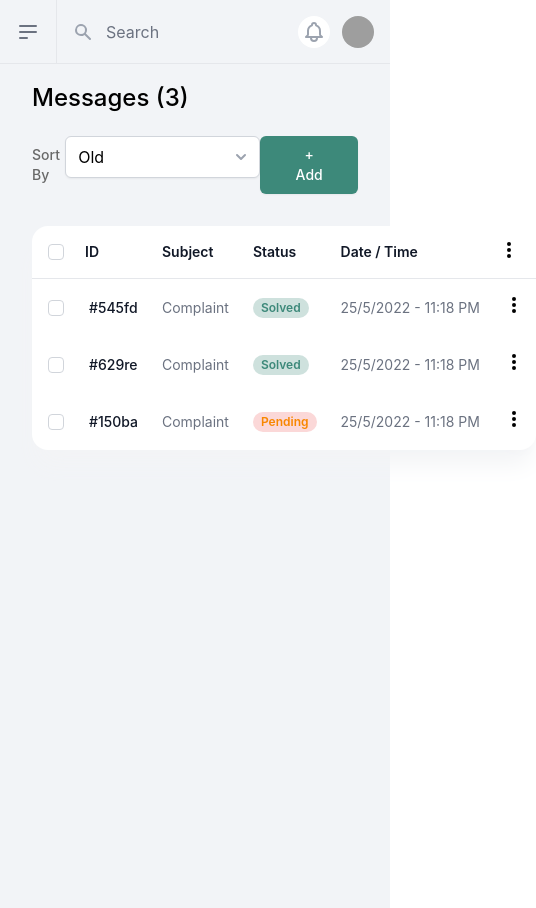
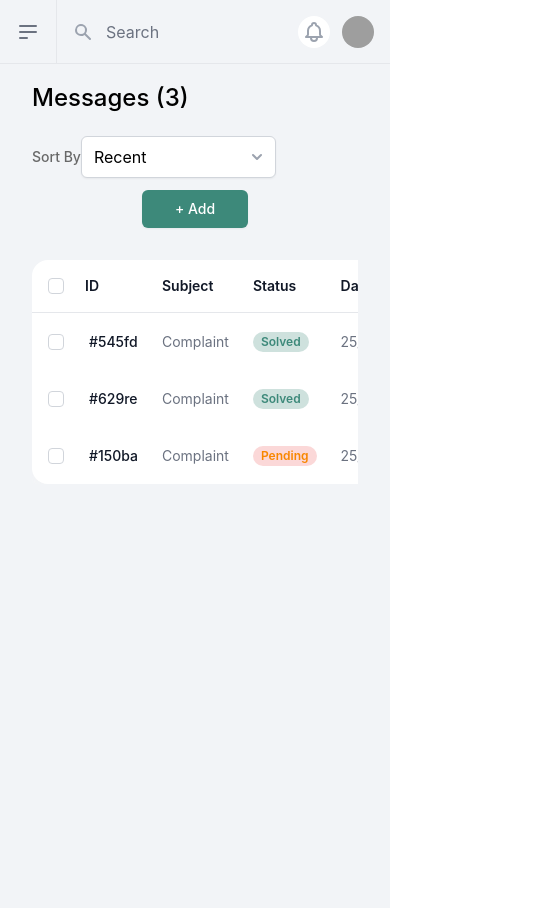
Before and after one commit to MohmaedAlaa/E-commerce-Vendor-Dashboard, a Next.js app: page /support in a window 390 px wide. Shown: the whole page, 536 px wide, since content can reach past the window. Built offline with nearby package versions, Linux system fonts and the light colour scheme; grey boxes are pictures that could not be loaded.

Commit message:
support responsive  fixed

```diff
--- a/components/dashboard/ProductsLayout.jsx
+++ b/components/dashboard/ProductsLayout.jsx
@@ -22,7 +22,7 @@ export default function ProductsLayout() {
           )}
         </div>
         {products.length > 0 ? (
-          <div className=" overflow-x-auto  sm:rounded-lg mt-5  relative max-h-[450px] overflow-y-scroll scroll-bar">
+          <div className="   sm:rounded-lg mt-5  relative max-h-[450px] overflow-x-auto overflow-y-scroll scroll-bar">
             <table className="w-full text-sm text-left table-auto	 ">
               <thead className="sticky top-0 bg-white border-b ">
                 <tr className="text-xs     w-full ">
--- a/components/support/ModelCreateMessage.js
+++ b/components/support/ModelCreateMessage.js
@@ -96,7 +96,7 @@ export default function MyDialog({ isOpen, setIsOpen }) {
                           leaveFrom="transform opacity-100 scale-100"
                           leaveTo="transform opacity-0 scale-95"
                         >
-                          <Menu.Items className="origin-top-right absolute right-0 mt-2 w-full   rounded-md shadow-lg bg-white ring-1 ring-black ring-opacity-5 focus:outline-none">
+                          <Menu.Items className="origin-top-right absolute right-0 mt-2 w-full   rounded-md shadow-lg bg-white ring-1 ring-black z-30 ring-opacity-5 focus:outline-none">
                             <div className="py-1">
                               <Menu.Item>
                                 {({ active }) => (
--- a/components/support/SortSelect.js
+++ b/components/support/SortSelect.js
@@ -15,13 +15,14 @@ function classNames(...classes) {
 }
 
 export default function SortSelect() {
-  const [selected, setSelected] = useState(people[3]);
+  const [selected, setSelected] = useState(people[0]);
 
   return (
     <Listbox value={selected} onChange={setSelected}>
       {({ open }) => (
-        <>
-          <Listbox.Label className=" text-sm font-medium text-[#686868] align-middle my-auto">
+        <div className="flex flex-wrap flex-row justify-between " >
+
+          <Listbox.Label className=" text-sm font-medium text-[#686868] align-middle my-auto ">
             Sort By
           </Listbox.Label>
           <div className=" relative">
@@ -84,7 +85,7 @@ export default function SortSelect() {
               </Listbox.Options>
             </Transition>
           </div>
-        </>
+        </div>
       )}
     </Listbox>
   );
--- a/components/support/SupportList.jsx
+++ b/components/support/SupportList.jsx
@@ -10,12 +10,12 @@ export default function SupportList() {
   return (
     <div className="supportList  w-full flex flex-col">
       <h1 className="font-medium	text-[24px] w-full">Messages ({MessagesList?.length})</h1>
-      <div className="flex flex-row justify-between mt-5">
+      <div className="flex flex-row flex-wrap justify-between mt-5">
         <div className="dropdown flex flex-row  align-middle justify-between w-[248px] ">
           <SortSelect />
         </div>
 
-        <div className="flex">
+        <div className="flex m-auto sm:m-0 mt-3">
 
           <button onClick={()=>setIsOpen(true)}
             type="button"
@@ -25,7 +25,7 @@ export default function SupportList() {
           </button>
         </div>
       </div>
-<div className="">
+<div className="table-auto ">
 
   <SupportTable MessagesList={MessagesList}/>
 </div>
--- a/components/support/SupportTable.js
+++ b/components/support/SupportTable.js
@@ -33,7 +33,7 @@ export default function SupportTable({MessagesList}) {
   }
 
   return (
-    <div className="mt-8 flex ">
+    <div className="mt-8 flex  overflow-x-auto overflow-y-scroll scroll-bar">
       <table className="w-full text-sm text-left table-auto	bg-white shadow-xl shadow-gray-100 rounded-2xl p-3 px-5">
         <thead className="sticky top-0  border-b w-full">
           <tr className="px-5">
@@ -76,7 +76,7 @@ export default function SupportTable({MessagesList}) {
 
         <Menu as="div" className="relative inline-block text-right ml-auto bg-white mr-5">
           <div>
-            <Menu.Button className="inline-flex justify-center w-full ml-auto ">
+            <Menu.Button className="inline-flex justify-center w-full ml-auto  z-0">
 
               <DotsVerticalIcon
                 className="-mr-1 ml-auto h-5 w-5"
@@ -94,8 +94,8 @@ export default function SupportTable({MessagesList}) {
             leaveFrom="transform opacity-100 scale-100"
             leaveTo="transform opacity-0 scale-95"
           >
-            <Menu.Items className="origin-top-right absolute right-0 mt-2 w-56 rounded-md shadow-lg bg-white border-none">
-              <div className="py-1">
+            <Menu.Items className="origin-top-right  absolute right-0 mt-2 w-56 rounded-md shadow-lg z-30 bg-white border-none">
+              <div className="py-1 z-30 bg-white relative">
                 <Menu.Item>
                   {({ active }) => (
                     <a
@@ -198,7 +198,7 @@ export default function SupportTable({MessagesList}) {
                   className="relative inline-block text-right ml-auto bg-white"
                 >
                   <div>
-                    <Menu.Button className="inline-flex justify-center w-full ml-auto ">
+                    <Menu.Button className="inline-flex justify-center w-full ml-auto z-10 ">
                       <DotsVerticalIcon
                         className="-mr-1 ml-auto h-5 w-5"
                         aria-hidden="true"
@@ -215,7 +215,7 @@ export default function SupportTable({MessagesList}) {
                     leaveFrom="transform opacity-100 scale-100"
                     leaveTo="transform opacity-0 scale-95"
                   >
-                    <Menu.Items className="origin-top-right absolute right-0 mt-2 w-56 rounded-md shadow-lg bg-white ring-1 ring-black  focus:outline-none">
+                    <Menu.Items className="origin-top-right absolute right-0 mt-2 w-56 rounded-md shadow-lg   z-30 bg-white border-none focus:outline-none">
                       <div className="py-1">
                         <Menu.Item>
                           {({ active }) => (
```
